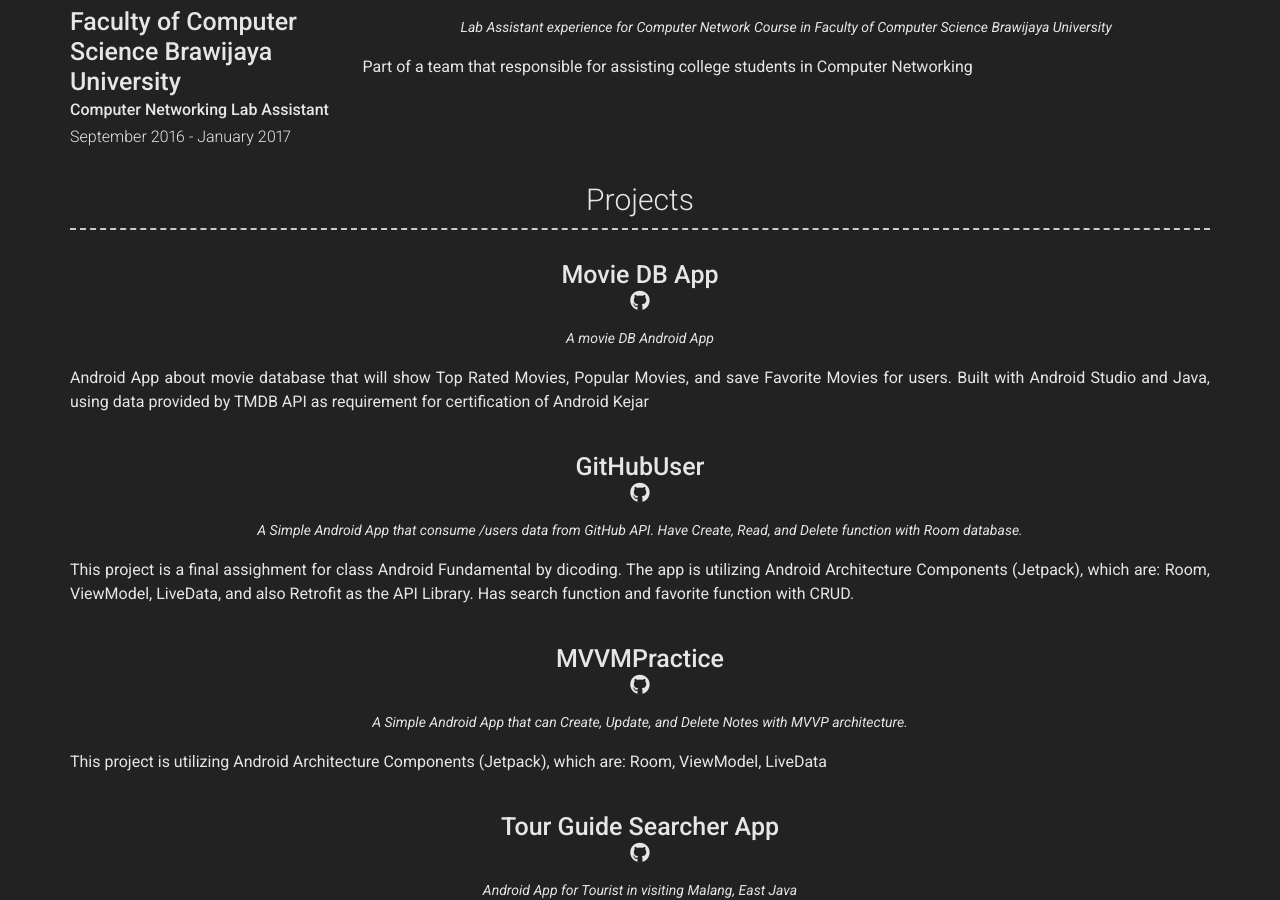
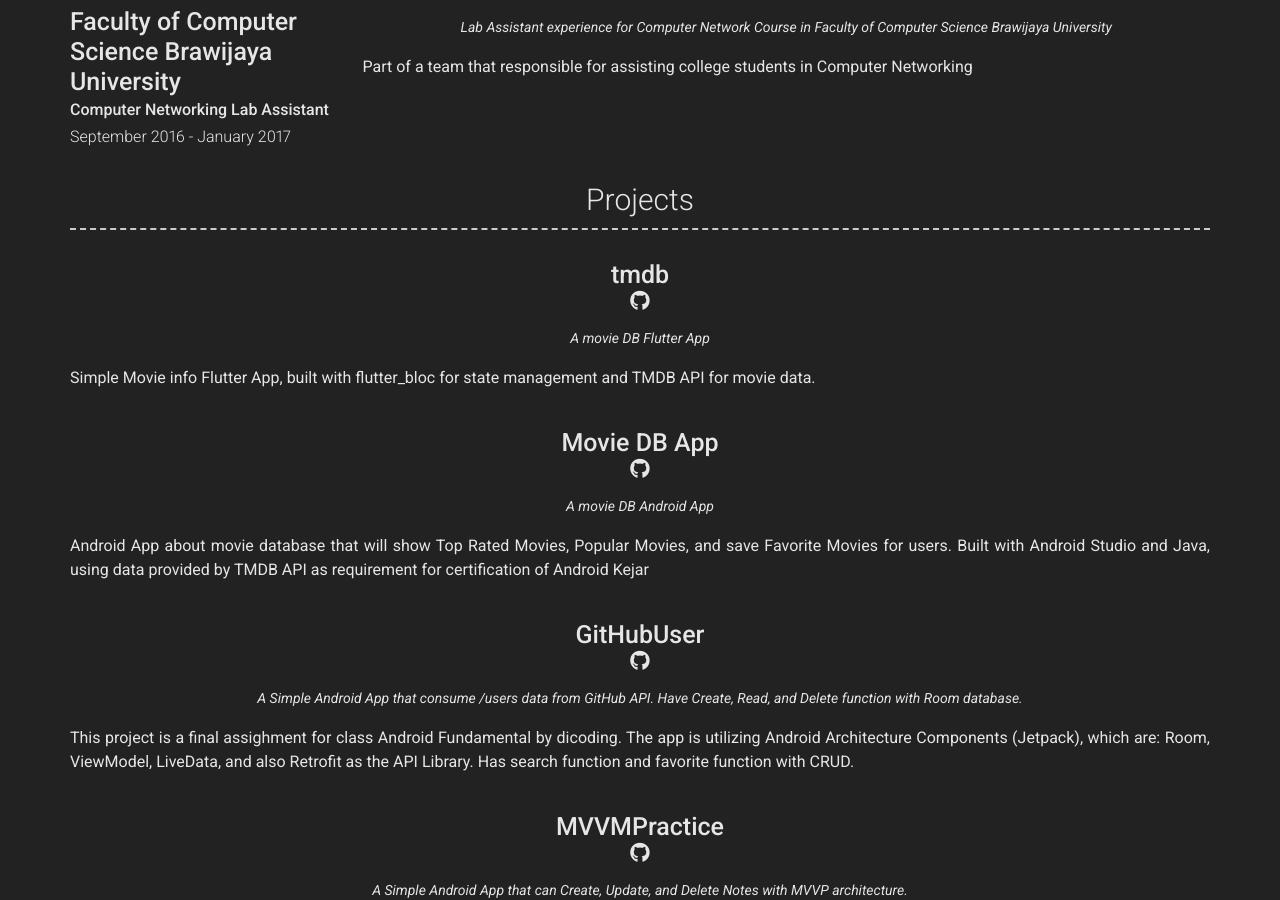
Before and after one commit to fauzanpahlawan/fauzanpahlawan.github.io, a Jekyll site: the page built from index.md, in a window 1280 px wide and 900 px high, scrolled down 1964 px. Built offline with Jekyll 4.4.1, drawn with Linux system fonts in a browser that asks for light colours; nearby versions of some CDN libraries.

Commit message:
update projects

```diff
--- a/_data/projects.yml
+++ b/_data/projects.yml
@@ -1,4 +1,13 @@
 # Project template
+- layout: top-middle
+  name: tmdb
+  #link: Link to project (https://github.com/fauzanpahlawan/tmdb)
+  github: fauzanpahlawan/tmdb
+  quote: >
+    A movie DB Flutter App
+  description: | # this will include new lines to allow paragraphs
+    Simple Movie info Flutter App, built with flutter_bloc for state management and TMDB API for movie data.
+
 - layout: top-middle
   name: Movie DB App
   #link: Link to project (https://github.com/fauzanpahlawan/ZMDb)
```
